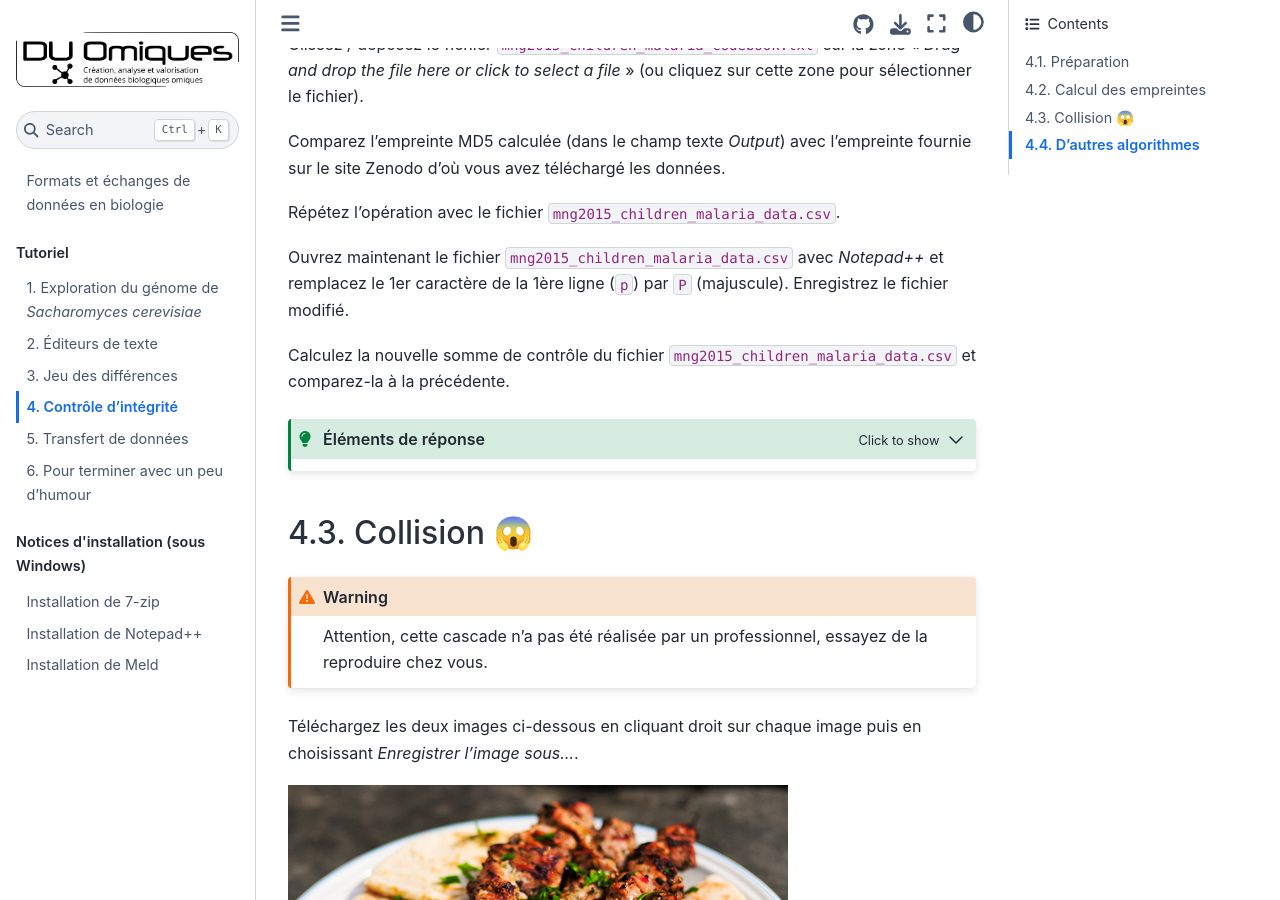
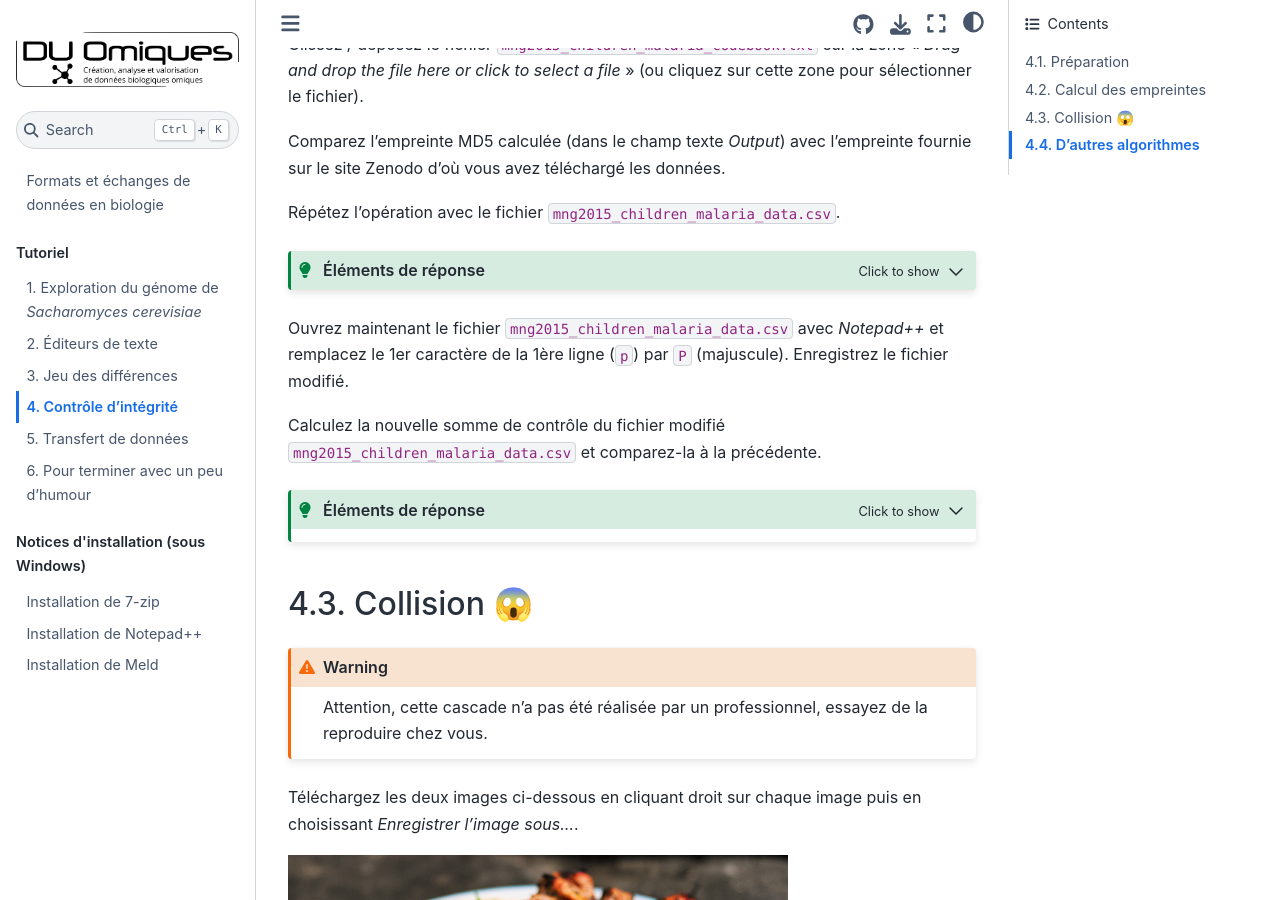
Before and after one commit to omics-school/format-echanges-donnees, a Jupyter Book: the page built from content/4_controle_integrite.md, in a window 1280 px wide and 900 px high, scrolled down 1120 px. Built offline with Jupyter Book 1.0.4 settings and Sphinx 7.4.7 and the Sphinx Book theme 1.1.4, drawn with Linux system fonts in a browser that asks for light colours.

Commit message:
Reorganize answers

`````diff
--- a/content/4_controle_integrite.md
+++ b/content/4_controle_integrite.md
@@ -36,16 +36,22 @@ Comparez l'empreinte MD5 calculée (dans le champ texte *Output*) avec l'emprein
 
 Répétez l'opération avec le fichier `mng2015_children_malaria_data.csv`.
 
+```{admonition} Éléments de réponse
+:class: tip, dropdown
+
+Si les deux fichiers ont été téléchargés correctement,
+les empreintes calculées doivent correspondre à celles indiquées sur Zenodo.
+```
+
 Ouvrez maintenant le fichier `mng2015_children_malaria_data.csv` avec *Notepad++* et remplacez le 1er caractère de la 1ère ligne (`p`) par `P` (majuscule). Enregistrez le fichier modifié.
 
-Calculez la nouvelle somme de contrôle du fichier `mng2015_children_malaria_data.csv` et comparez-la à la précédente.
+Calculez la nouvelle somme de contrôle du fichier modifié `mng2015_children_malaria_data.csv` et comparez-la à la précédente.
 
 ````{admonition} Éléments de réponse
 :class: tip, dropdown
 
-Si les deux fichiers ont été téléchargés correctement, les empreintes calculées doivent correspondre à celles indiquées sur Zenodo.
-
-Une fois le premier caractère du fichier `mng2015_children_malaria_data.csv` modifié, l'empreinte MD5 obtenue est totalement différente de la première.
+Une fois le premier caractère du fichier `mng2015_children_malaria_data.csv` modifié,
+l'empreinte MD5 obtenue est totalement différente de la première.
 
 ```{warning}
 Il n'y a **aucune relation** entre deux sommes de contrôle,
`````
